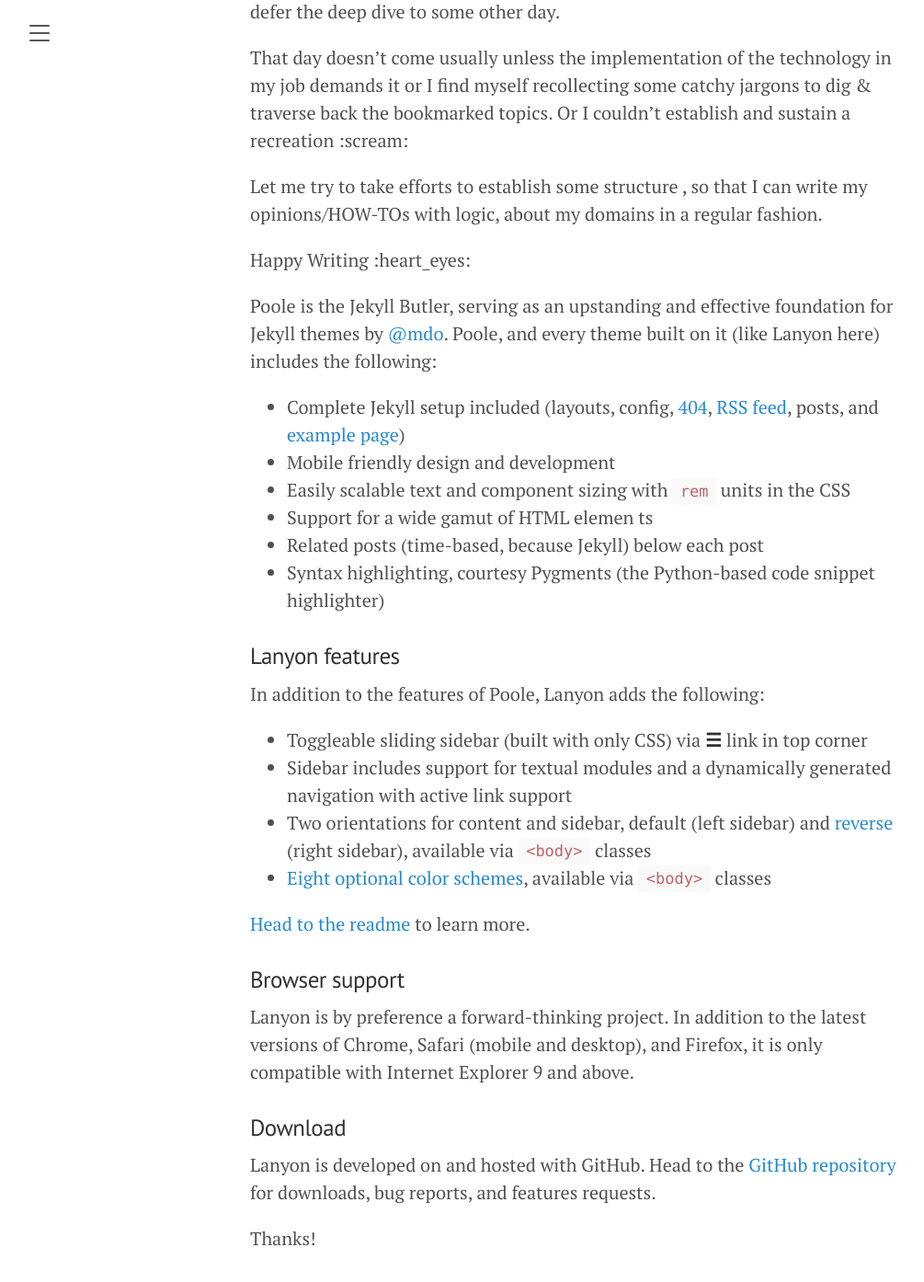
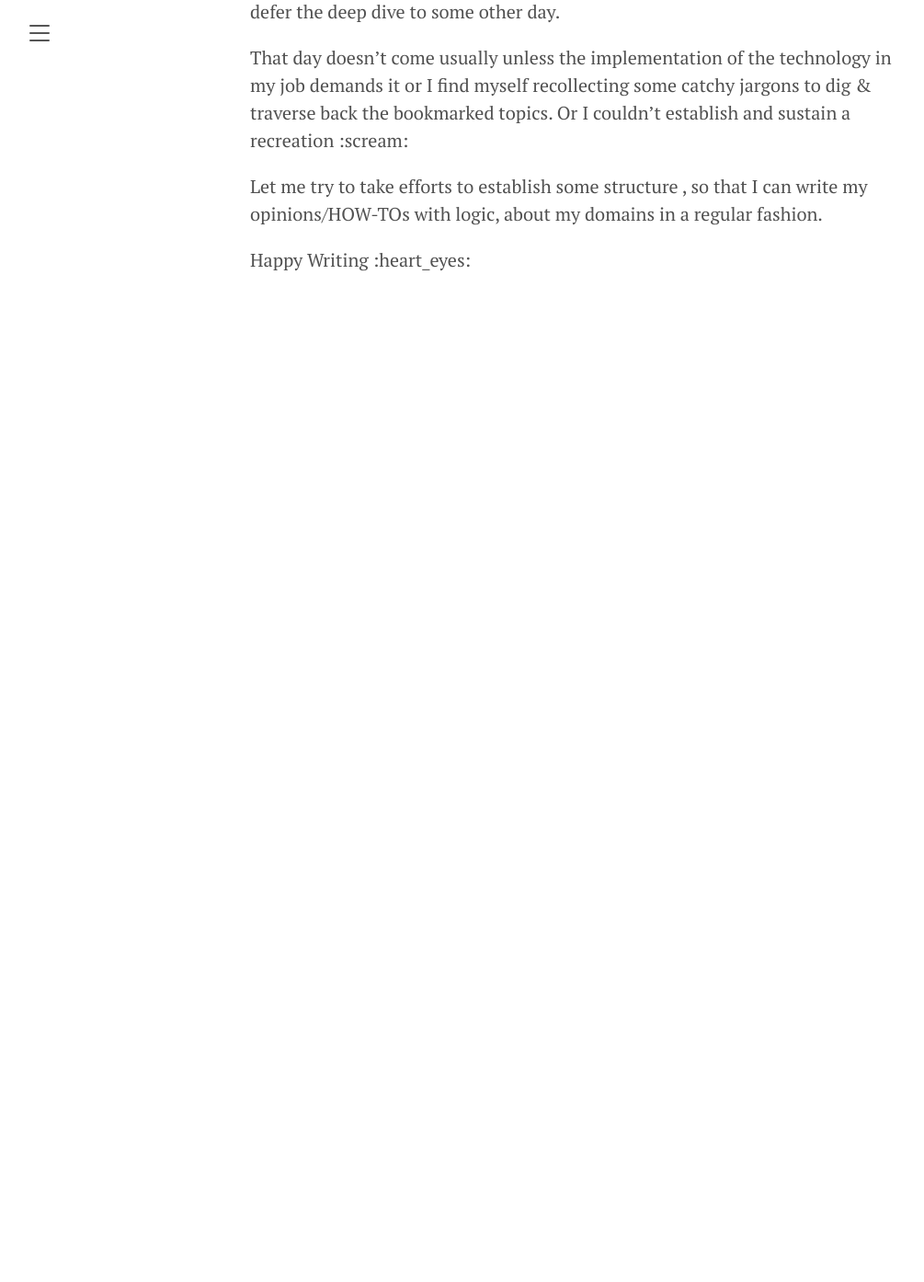
Before and after one commit to ahamedm/ahamedm.github.io, a Jekyll site: the page built from _posts/2023-06-28-first-post.md, in a window 1280 px wide and 1400 px high, scrolled down 794 px. Shown: the top 1394 px of the window at 92% size, without its empty margins (8-1013 px from the left). Built offline with Jekyll 4.4.1, drawn with Linux system fonts in a browser that asks for light colours; after the commit the page ends 1172 px from its top, so only the background shows below that.

Commit message:
still initial commit

```diff
--- a/_posts/2023-06-28-first-post.md
+++ b/_posts/2023-06-28-first-post.md
@@ -20,39 +20,3 @@ That day doesn't come usually unless the implementation of the technology in my
 Let me try to take efforts to establish some structure , so that I can write my opinions/HOW-TOs with logic, about my domains in a regular fashion.
 
 Happy Writing :heart_eyes:
-
-
-
-
-
-
-
-Poole is the Jekyll Butler, serving as an upstanding and effective foundation for Jekyll themes by [@mdo](https://twitter.com/mdo). Poole, and every theme built on it (like Lanyon here) includes the following:
-
-* Complete Jekyll setup included (layouts, config, [404](/404), [RSS feed](/atom.xml), posts, and [example page](/about))
-* Mobile friendly design and development
-* Easily scalable text and component sizing with `rem` units in the CSS
-* Support for a wide gamut of HTML elemen ts
-* Related posts (time-based, because Jekyll) below each post
-* Syntax highlighting, courtesy Pygments (the Python-based code snippet highlighter)
-
-### Lanyon features
-
-In addition to the features of Poole, Lanyon adds the following:
-
-* Toggleable sliding sidebar (built with only CSS) via **☰** link in top corner
-* Sidebar includes support for textual modules and a dynamically generated navigation with active link support
-* Two orientations for content and sidebar, default (left sidebar) and [reverse](https://github.com/poole/lanyon#reverse-layout) (right sidebar), available via `<body>` classes
-* [Eight optional color schemes](https://github.com/poole/lanyon#themes), available via `<body>` classes
-
-[Head to the readme](https://github.com/poole/lanyon#readme) to learn more.
-
-### Browser support
-
-Lanyon is by preference a forward-thinking project. In addition to the latest versions of Chrome, Safari (mobile and desktop), and Firefox, it is only compatible with Internet Explorer 9 and above.
-
-### Download
-
-Lanyon is developed on and hosted with GitHub. Head to the <a href="https://github.com/poole/lanyon">GitHub repository</a> for downloads, bug reports, and features requests.
-
-Thanks!
```
